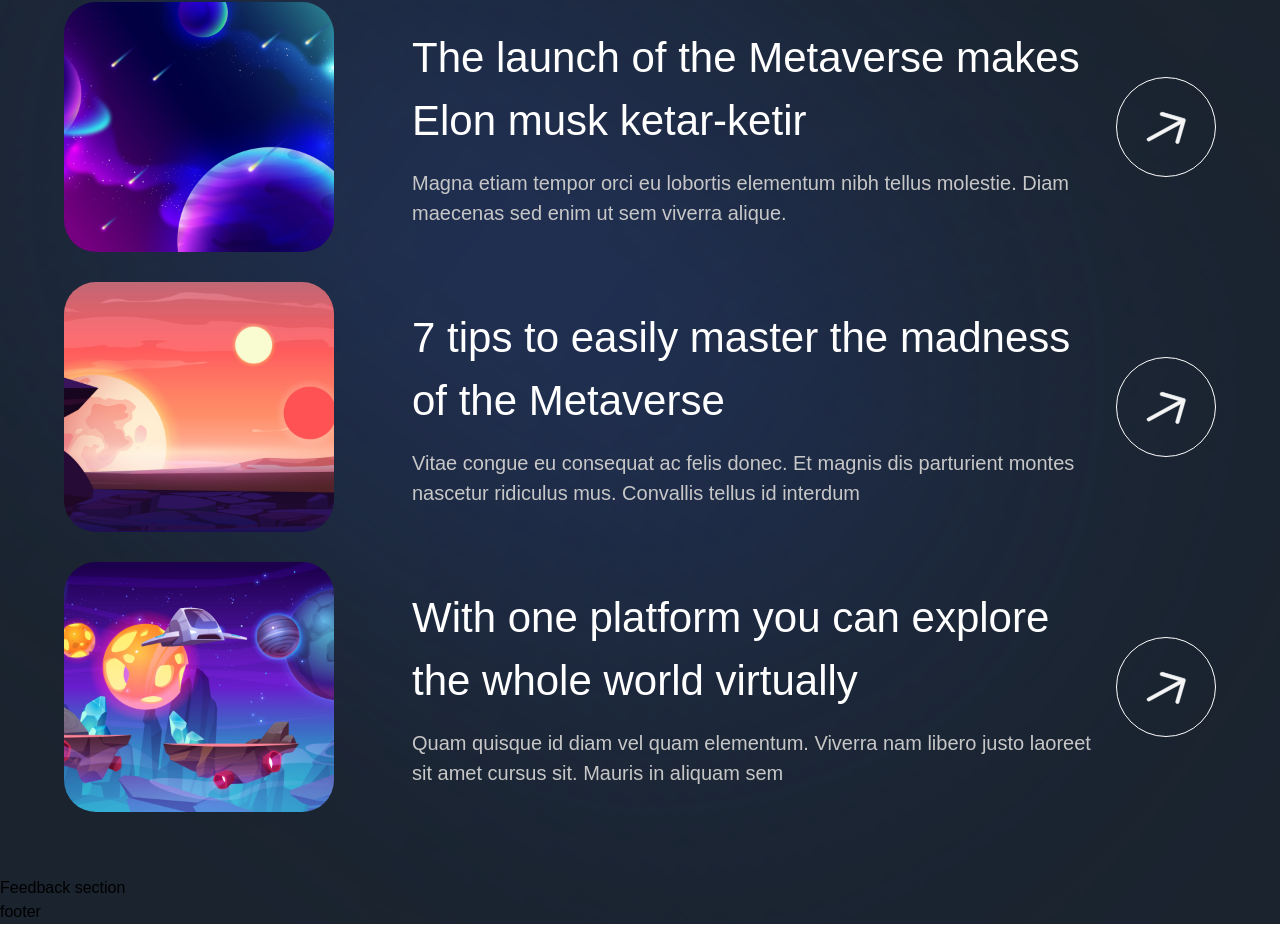
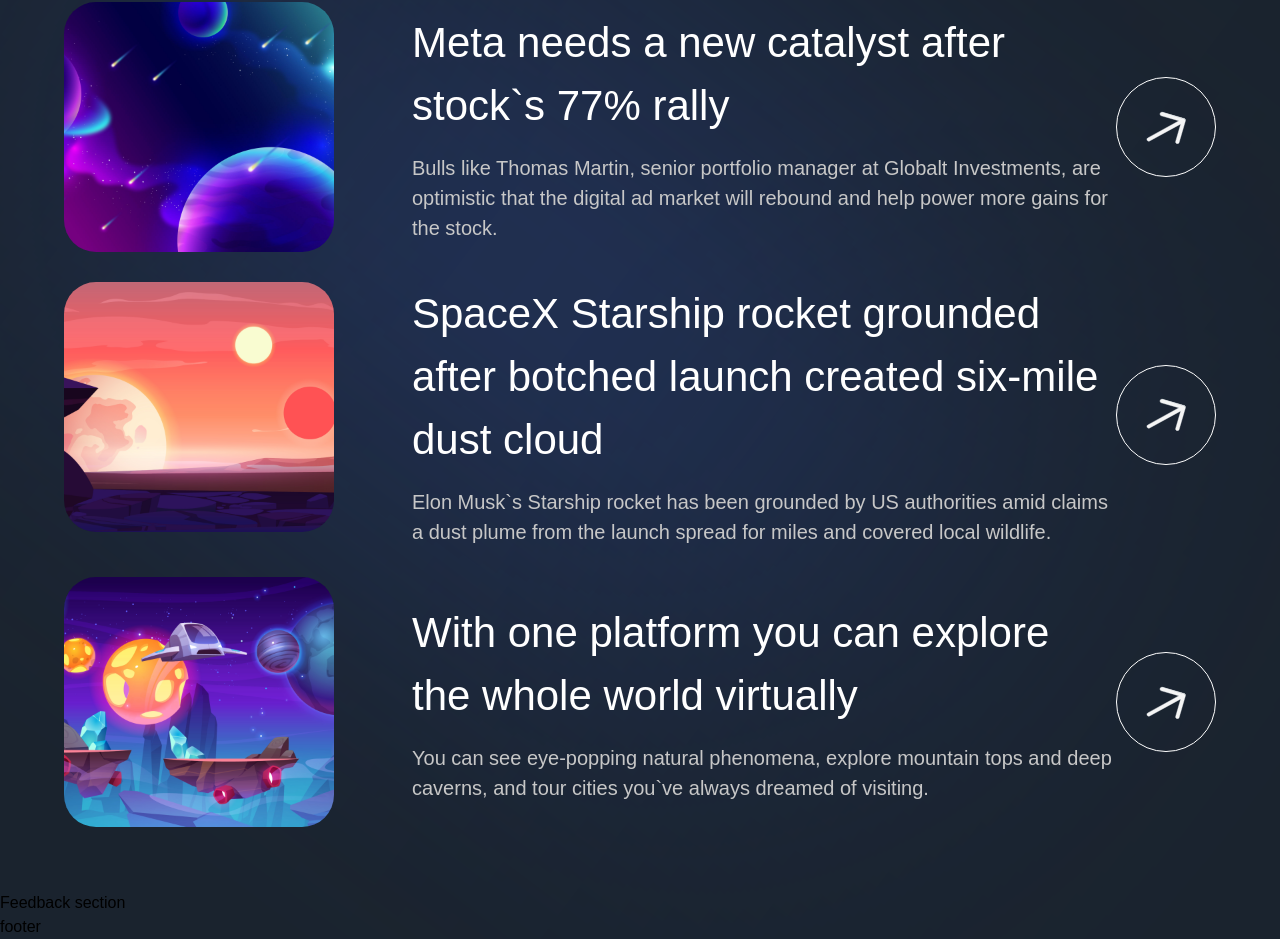
Before and after one commit to IMPranshu/web3-metaverse, a Next.js app: page / in a window 1280 px wide. Shown: the part 5399-6338 px from the top of the page. Built offline with nearby package versions, Linux system fonts and the light colour scheme; a web font is replaced by a local one.

Commit message:
update insights

```diff
--- a/constants/index.js
+++ b/constants/index.js
@@ -50,21 +50,21 @@
 export const insights = [
   {
     imgUrl: '/planet-06.png',
-    title: 'The launch of the Metaverse makes Elon musk ketar-ketir',
+    title: "Meta needs a new catalyst after stock`s 77% rally",
     subtitle:
-        'Magna etiam tempor orci eu lobortis elementum nibh tellus molestie. Diam maecenas sed enim ut sem viverra alique.',
+        'Bulls like Thomas Martin, senior portfolio manager at Globalt Investments, are optimistic that the digital ad market will rebound and help power more gains for the stock. ',
   },
   {
     imgUrl: '/planet-07.png',
-    title: '7 tips to easily master the madness of the Metaverse',
+    title: 'SpaceX Starship rocket grounded after botched launch created six-mile dust cloud',
     subtitle:
-        'Vitae congue eu consequat ac felis donec. Et magnis dis parturient montes nascetur ridiculus mus. Convallis tellus id interdum',
+        "Elon Musk`s Starship rocket has been grounded by US authorities amid claims a dust plume from the launch spread for miles and covered local wildlife.",
   },
   {
     imgUrl: '/planet-08.png',
     title: 'With one platform you can explore the whole world virtually',
     subtitle:
-        'Quam quisque id diam vel quam elementum. Viverra nam libero justo laoreet sit amet cursus sit. Mauris in aliquam sem',
+        'You can see eye-popping natural phenomena, explore mountain tops and deep caverns, and tour cities you`ve always dreamed of visiting.',
   },
 ];
 
```
